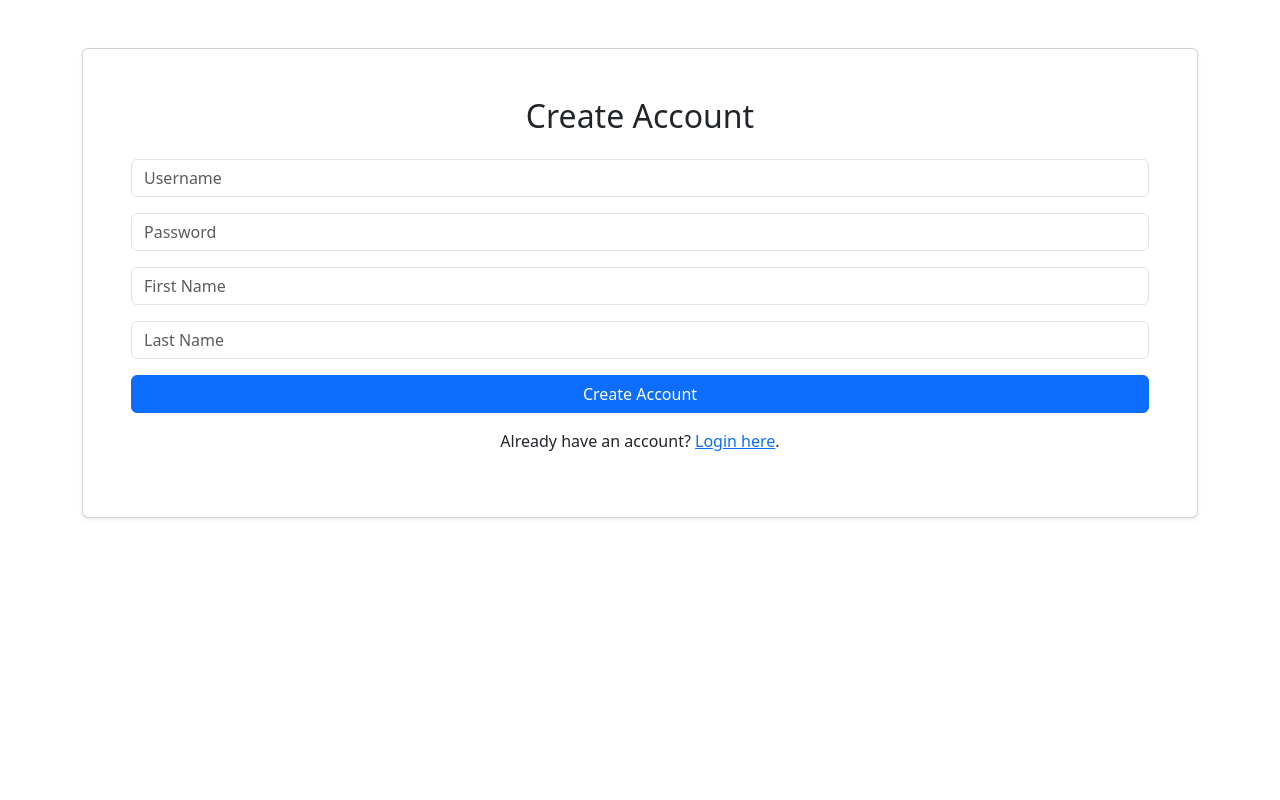
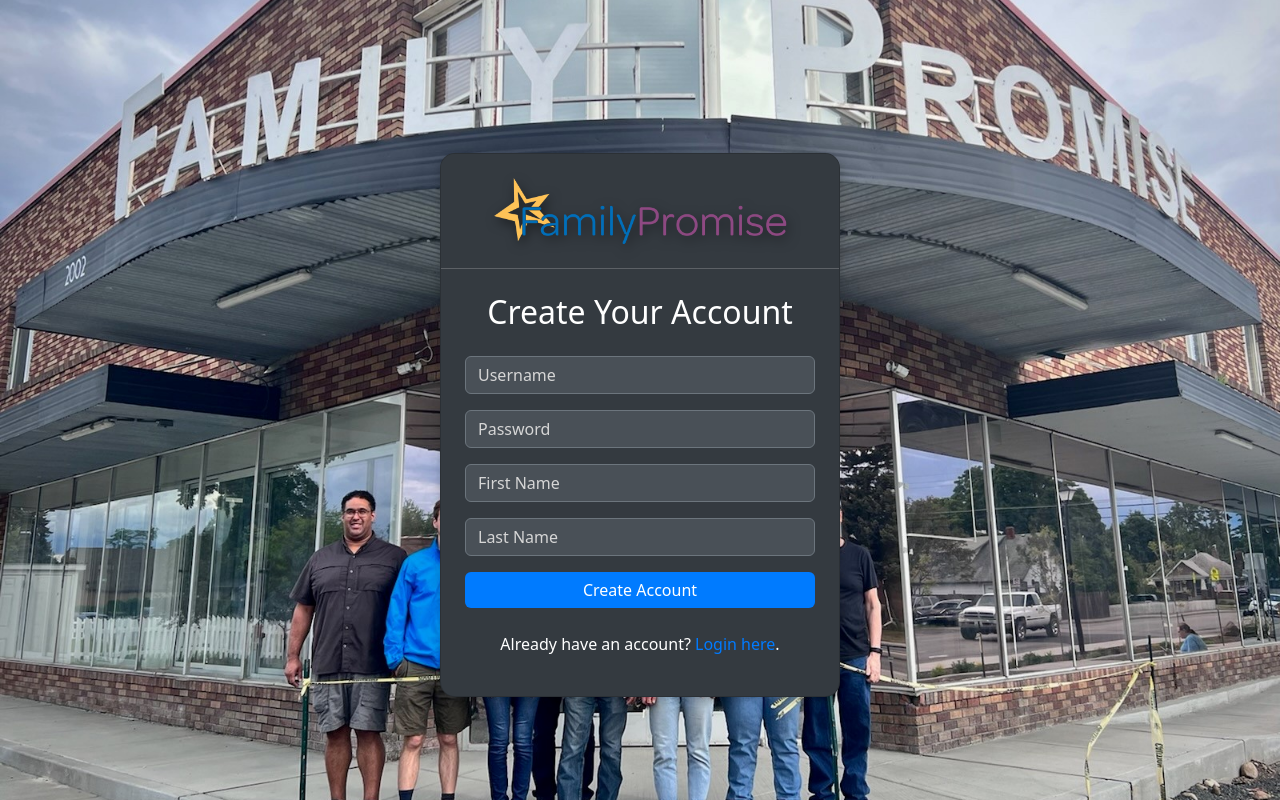
Before and after one commit to alrudniy/T1-f24-edu, a Flask app: page /create_account in a window 1280 px wide. Run offline with Flask 3, Linux system fonts and the light colour scheme.

Commit message:
updated create account page

```diff
--- a/templates/create_account.html
+++ b/templates/create_account.html
@@ -5,11 +5,103 @@
     <meta name="viewport" content="width=device-width, initial-scale=1.0">
     <title>Create Account</title>
     <link href="https://cdn.jsdelivr.net/npm/bootstrap@5.3.0-alpha1/dist/css/bootstrap.min.css" rel="stylesheet">
+
+    <style>
+        body {
+            background-image: url('{{ url_for('static', filename='images/createaccountbg.jpg') }}');
+            background-size: cover;
+            background-position: center;
+            background-repeat: no-repeat;
+            background-attachment: fixed;
+            color: #fff;
+            position: relative;
+            padding-top: 50px;
+        }
+
+        .card {
+            background: #343a40;
+            color: #fff;
+            border-radius: 15px;
+            box-shadow: 0 4px 10px rgba(0, 0, 0, 0.2);
+            overflow: hidden;
+        }
+
+        .card .logo-container {
+            text-align: center;
+            background: #343a40;
+            padding: 20px 0;
+            border-bottom: 1px solid rgba(255, 255, 255, 0.2);
+        }
+
+        .card .logo-container img {
+            width: 300px;
+            filter: drop-shadow(2px 4px 6px rgba(0, 0, 0, 0.5));
+        }
+
+        .form-control {
+            background: #495057;
+            color: #fff;
+            border: 1px solid #6c757d;
+        }
+
+        .form-control::placeholder {
+            color: #d6d6d6;
+        }
+
+        .form-control:focus {
+            background: #495057;
+            border-color: #007bff;
+            color: #fff;
+            box-shadow: none;
+        }
+
+        .btn-primary {
+            background: #007bff;
+            border: none;
+            color: #fff;
+        }
+
+        .btn-primary:hover {
+            background: #0056b3;
+        }
+
+        .btn-outline-secondary {
+            color: #fff;
+            border-color: #fff;
+        }
+
+        .btn-outline-secondary:hover {
+            background: #6c757d;
+            color: #fff;
+        }
+
+        .card p {
+            text-align: center;
+            margin-top: 20px;
+            font-size: 1rem;
+            color: #fff;
+        }
+
+        .card p a {
+            text-decoration: none;
+            color: #007bff;
+        }
+
+        .card p a:hover {
+            color: #0056b3;
+        }
+    </style>
 </head>
-<body class="container mt-5">
-    <div class="card p-5 shadow-sm">
-        <h2 class="text-center">Create Account</h2>
-        <form method="post" class="mt-3">
+<body class="container d-flex flex-column justify-content-center align-items-center" style="height: 100vh;">
+    <!-- Main content card -->
+    <div class="card w-100" style="max-width: 400px;">
+        <!-- Logo included in the card -->
+        <div class="logo-container">
+            <img src="{{ url_for('static', filename='images/logo.png') }}" alt="Logo">
+        </div>
+        <div class="p-4">
+            <h2 class="text-center mb-4">Create Your Account</h2>
+            <form method="post">
                 <div class="mb-3">
                     <input type="text" class="form-control" name="username" placeholder="Username" required>
                 </div>
@@ -24,7 +116,10 @@
                 </div>
                 <button type="submit" class="btn btn-primary w-100">Create Account</button>
             </form>
-        <p class="mt-3 text-center">Already have an account? <a href="{{ url_for('login') }}">Login here</a>.</p>
+            <p class="mt-4">
+                Already have an account? <a href="{{ url_for('login') }}" style="color: #007bff;">Login here</a>.
+            </p>
+        </div>
     </div>
 </body>
 </html>
```
Also changed, not shown: static/images/createaccountbg.jpg (added). Lines whose indentation alone changed are shown as unchanged.
